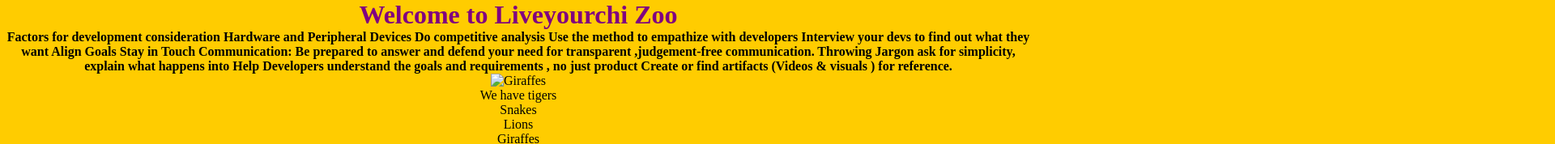
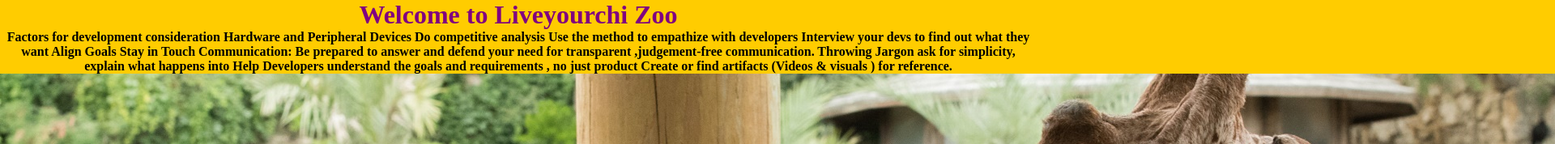
Before and after one commit to Chidebiola/LiveyourchiZoo, a plain HTML site: page index2.html in a window 1280 px wide. Shown: the top 178 px of the page at 81% size, 1920 px wide, since content can reach past the window. Drawn offline with Linux system fonts and the light colour scheme; files that its build step writes are made by us from their sources; grey boxes are pictures that could not be loaded.

Commit message:
Update index2.html

```diff
--- a/index2.html
+++ b/index2.html
@@ -30,7 +30,7 @@ Throwing Jargon ask for simplicity, explain what happens into
 Help Developers understand the goals and requirements , no just product
 Create or find artifacts (Videos & visuals ) for reference.</b></p>
 
-<img "responsive" src="Users/chidinmakalu/Dev%20/Codeinaday/Giraffe.jpg"
+<img "responsive" src="images/Giraffe.jpg"
  alt ="Giraffes">
 <ol>
   <li> We have tigers </li>
```
